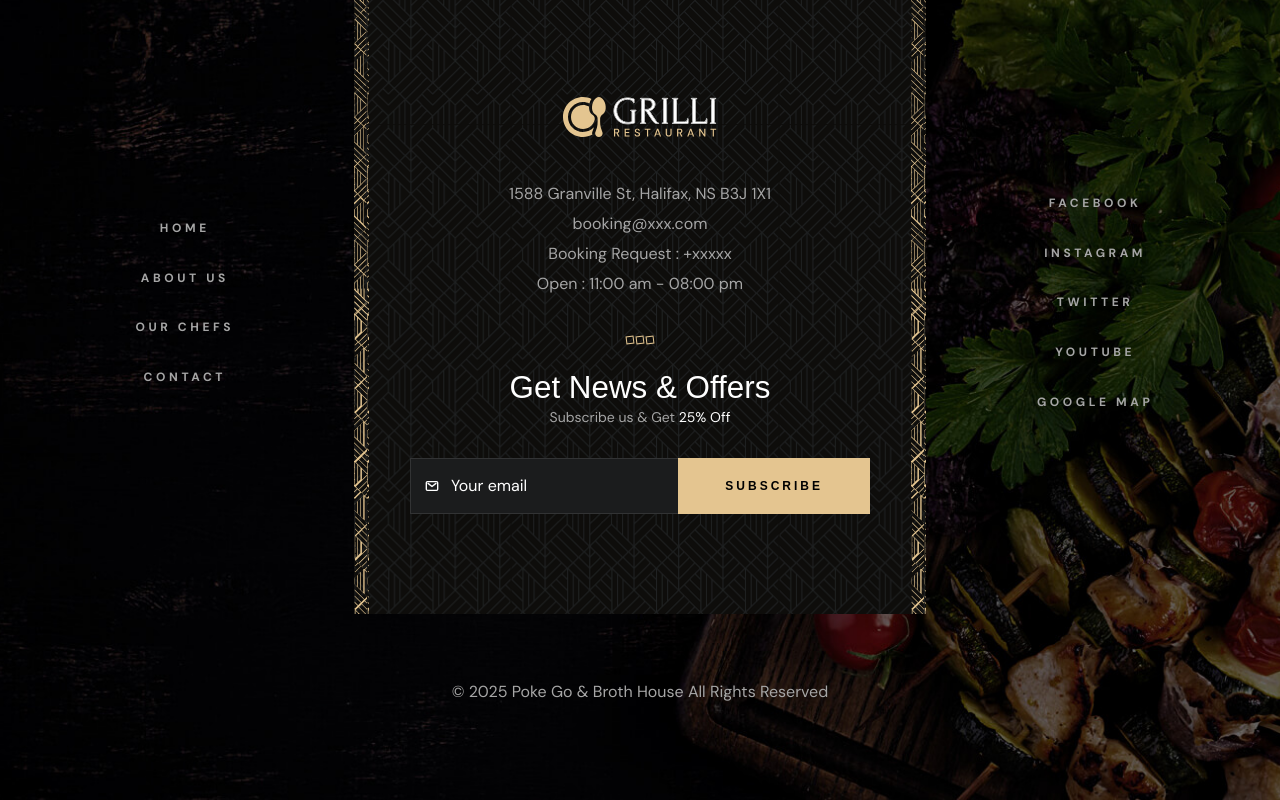
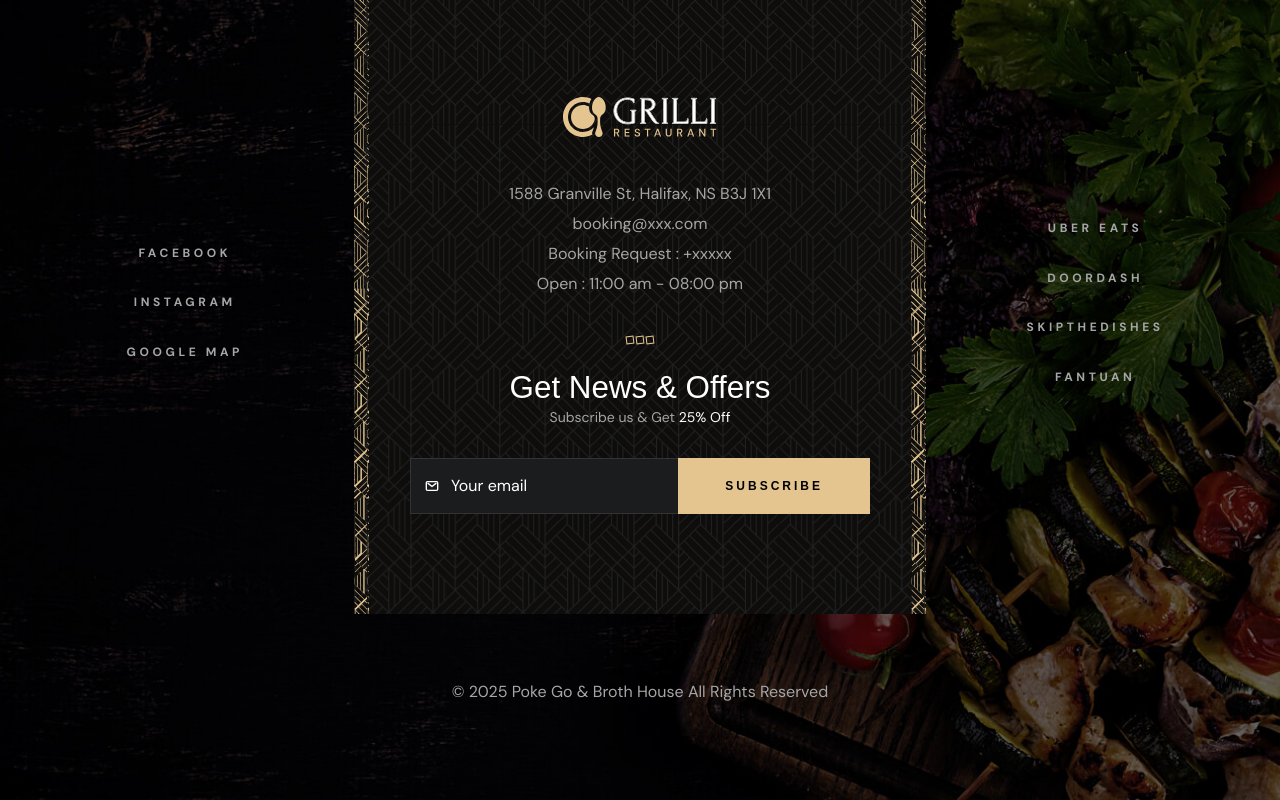
Before and after one commit to weijingxuan925/PokeGo, a Next.js app: page / in a window 1280 px wide. Shown: the part 8223-9023 px from the top of the page. Built offline with nearby package versions, Linux system fonts and the light colour scheme; a web font is replaced by a local one.

Commit message:
底部左右快捷链接

```diff
--- a/components/FooterTop/FooterTop.tsx
+++ b/components/FooterTop/FooterTop.tsx
@@ -5,9 +5,10 @@ import { FooterBrand, FooterList } from '../components';
 const FooterTop = () => {
     return (
         <div className="footer-top grid-list">
-            <FooterBrand/>
-            <FooterList list={LINKS.company}/>
-            <FooterList list={LINKS.socialNetworks}/>
+            <FooterBrand />
+            <FooterList list={LINKS.socialNetworks} />
+            {/*<FooterList list={LINKS.company} />*/}
+            <FooterList list={LINKS.partners} />
         </div>
     )
 }
--- a/constants/constants.ts
+++ b/constants/constants.ts
@@ -62,44 +62,55 @@ export const schedules = [
 ]
 
 export const LINKS = {
-    company: [
+    // company: [
+    //     {
+    //         href:'/',
+    //         name:'Home'
+    //     },
+    //     {
+    //         href:'/',
+    //         name:'About Us'
+    //     },
+    //     {
+    //         href:'/',
+    //         name:'Our Chefs'
+    //     },
+    //     {
+    //         href:'/',
+    //         name:'Contact'
+    //     }
+    // ],
+    partners: [
         {
-            href:'/',
-            name:'Home'
+            href: 'https://www.ubereats.com/ca/store/poke-go-%26-broth-house/1qnbMUxjVKuUjRg9NAYj-A',
+            name: 'Uber Eats'
         },
         {
-            href:'/',
-            name:'About Us'
+            href: 'https://www.doordash.com/en-CA/store/poke-go-and-broth-house-halifax-30259930/39552946/',
+            name: 'DoorDash'
         },
         {
-            href:'/',
-            name:'Our Chefs'
+            href: 'https://www.skipthedishes.com/poke-go-and-broth-house-granville-street',
+            name: 'SkipTheDishes'
         },
         {
-            href:'/',
-            name:'Contact'
+            href: 'https://ali.fantuan.ca/zh-CN/store/poke-go-and-broth-house/ca-23197',
+            name: 'FanTuan'
         }
     ],
     socialNetworks: [
         {
-            href:'/',
+            href:'https://www.facebook.com/BrothHouseHalifax/',
             name:'Facebook'
         },
         {
-            href:'/',
+            href:'https://www.instagram.com/pokegobrothhousehalifax/',
             name:'Instagram'
         },
         {
-            href:'/',
-            name:'Twitter'
+            href:'https://www.google.com/maps/place/Poke+Go+%26+Broth+House/@44.646006,-63.5728597,17z/data=!4m14!1m7!3m6!1s0x4b5a2331a09f3d4b:0xcd8cdf475edcb817!2sPoke+Go+%26+Broth+House!8m2!3d44.646006!4d-63.5728597!16s%2Fg%2F11r25cpp0w!3m5!1s0x4b5a2331a09f3d4b:0xcd8cdf475edcb817!8m2!3d44.646006!4d-63.5728597!16s%2Fg%2F11r25cpp0w?entry=ttu&g_ep=EgoyMDI1MDUyOC4wIKXMDSoASAFQAw%3D%3D',
+            name:'Google Map'
         },
-        {
-            href:'/',
-            name:'Youtube'
-        },
-        {
-            href:'/',
-            name:'Google Map'
-        }
+
     ]
 }
```
